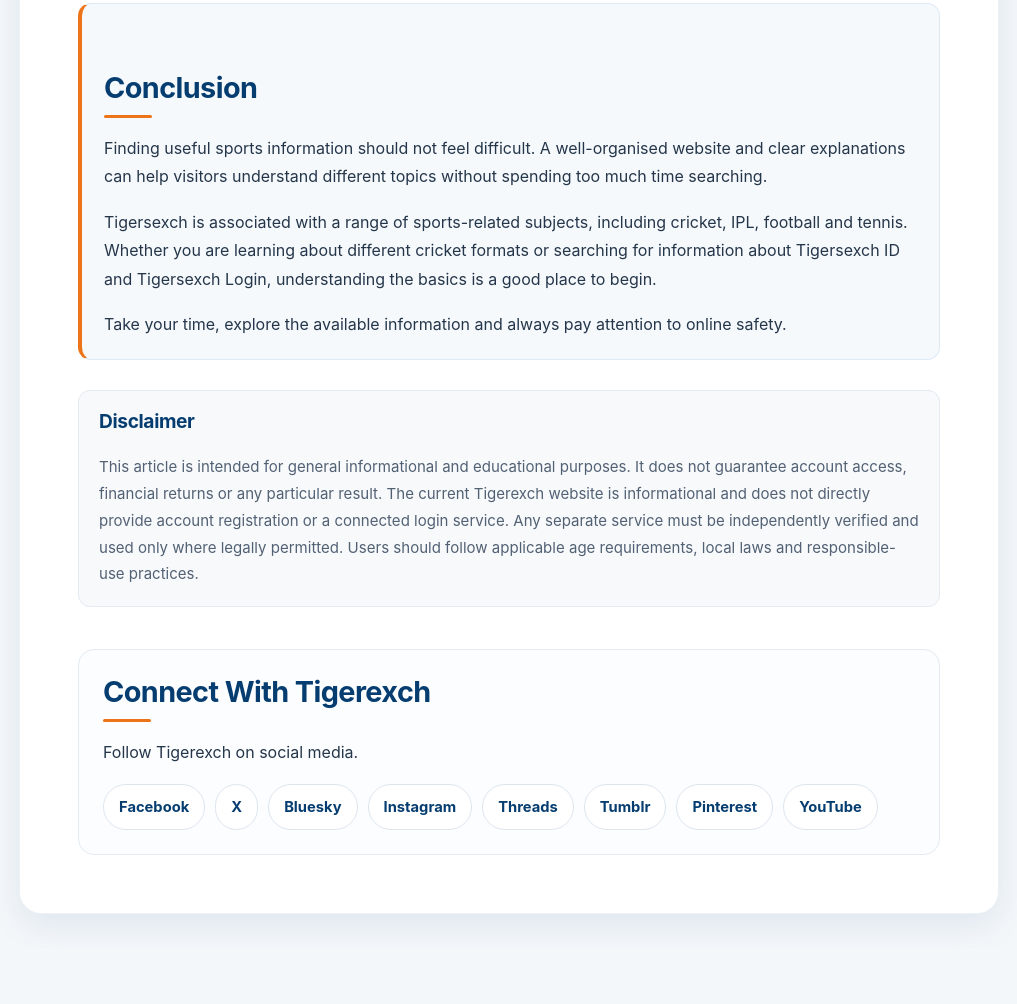
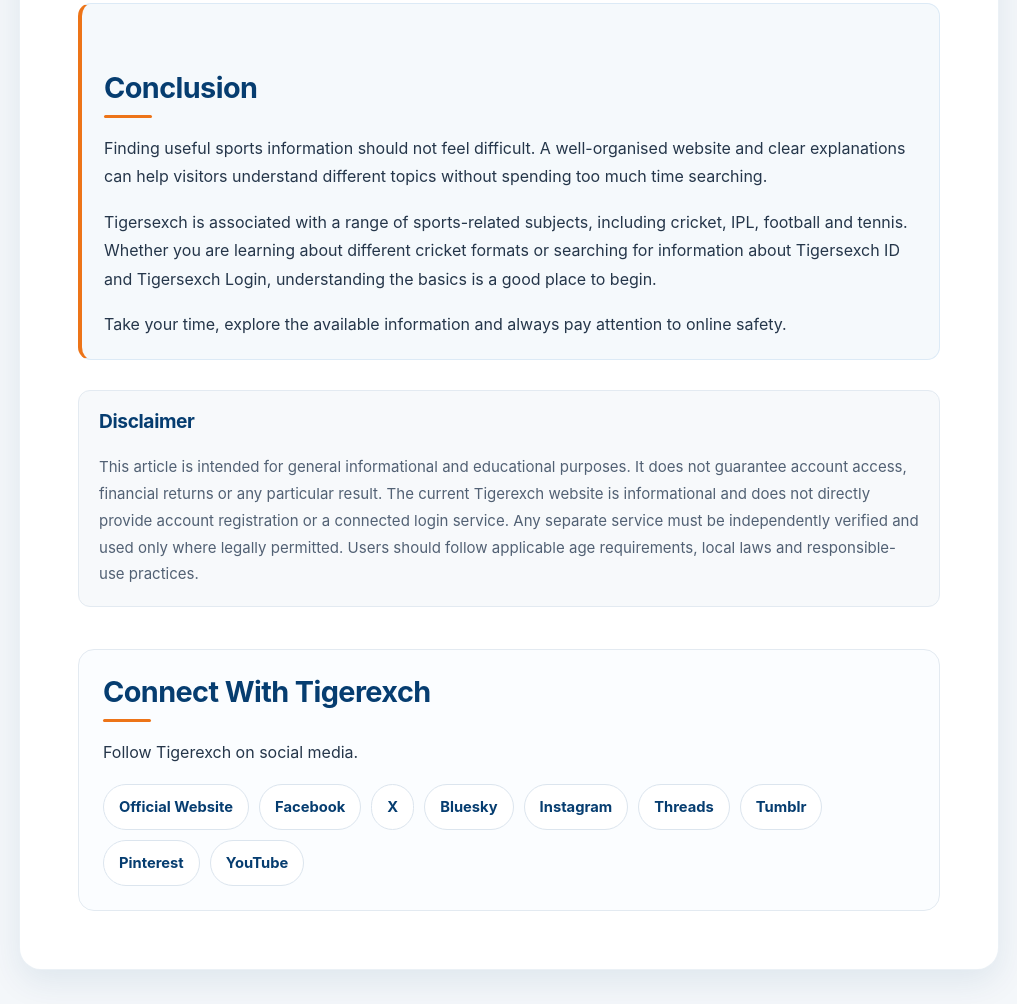
Before and after one commit to tigersexchin/Tigersexch-Guide-2026-Explore-Cricket-Updates-Sports-Information-Easy-Website-Navigation, a plain HTML site: page index.html in a window 1280 px wide. Shown: the part 7622-8626 px from the top of the page, without its empty margins (131-1148 px from the left). Before the commit the page ends 8570 px from the top, so only its background shows below. Drawn offline with Linux system fonts and the light colour scheme.

Commit message:
Update index.html

```diff
--- a/index.html
+++ b/index.html
@@ -493,6 +493,7 @@
         <h2 id="social-heading">Connect With Tigerexch</h2>
         <p>Follow Tigerexch on social media.</p>
         <nav class="social-links" aria-label="Tigerexch social media accounts">
+          <a href="https://tigersexch.in/" rel="noopener noreferrer">Official Website</a>
           <a href="https://www.facebook.com/profile.php?id=61595917030661" target="_blank" rel="noopener noreferrer">Facebook</a>
           <a href="https://x.com/tigersexch" target="_blank" rel="noopener noreferrer">X</a>
           <a href="https://bsky.app/profile/tigersexch.bsky.social" target="_blank" rel="noopener noreferrer">Bluesky</a>
```
